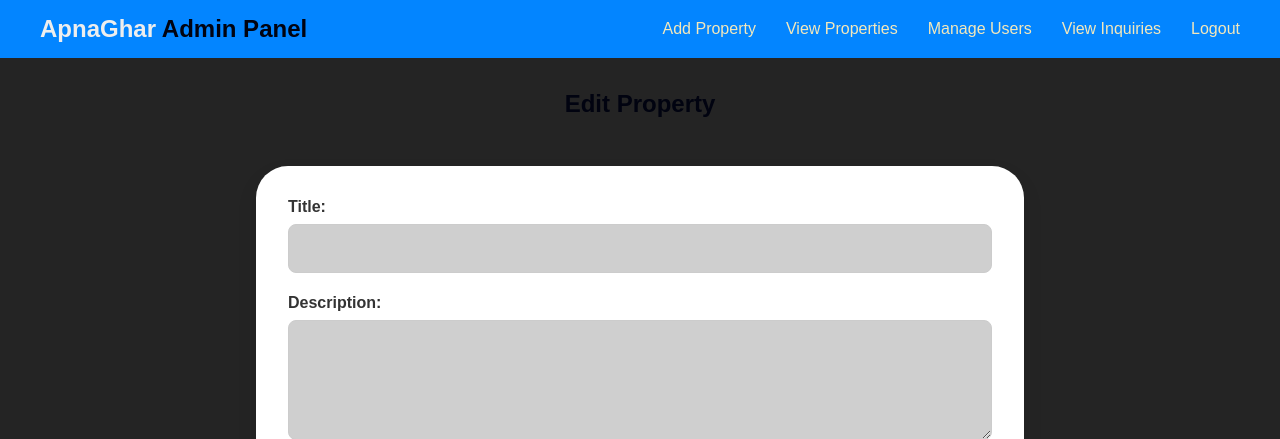
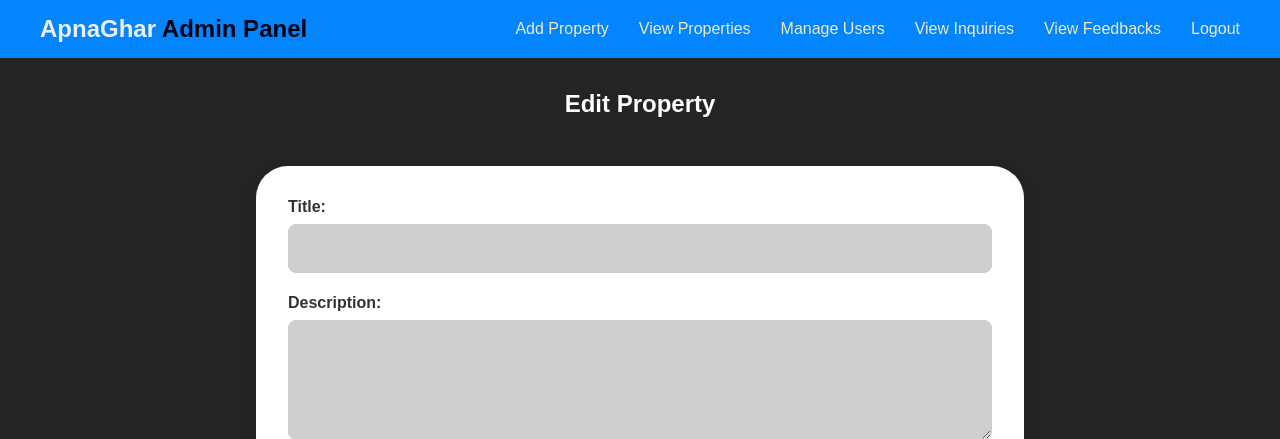
Before and after one commit to vasimkatiya/ApnaGhar, a PHP site: page /editProperty.php?id=1 in a window 1280 px wide. Shown: the top 439 px of the page. Run offline with PHP 8.4, Linux system fonts and the light colour scheme; the visitor is signed in with stand-in values (Sample User, id 1); data that the repository does not hold is empty.

Commit message:
basic changes

```diff
--- a/admin/editProperty.php
+++ b/admin/editProperty.php
@@ -33,6 +33,7 @@ $property = mysqli_fetch_assoc($result);
 
         h2{
             margin-top: 2rem;
+            color:white;
             text-align:center;
         }
 
@@ -65,6 +66,7 @@ $property = mysqli_fetch_assoc($result);
                 <li><a href="viewProperties.php">View Properties</a></li>
                 <li><a href="manageUsers.php">Manage Users</a></li>
                 <li><a href="viewInquires.php">View Inquiries</a></li>
+                <li><a href="viewFeed.php">View Feedbacks</a></li>
                 <li><a href="logout.php">Logout</a></li>
             </ul>
             <ul class="nav2">
```
